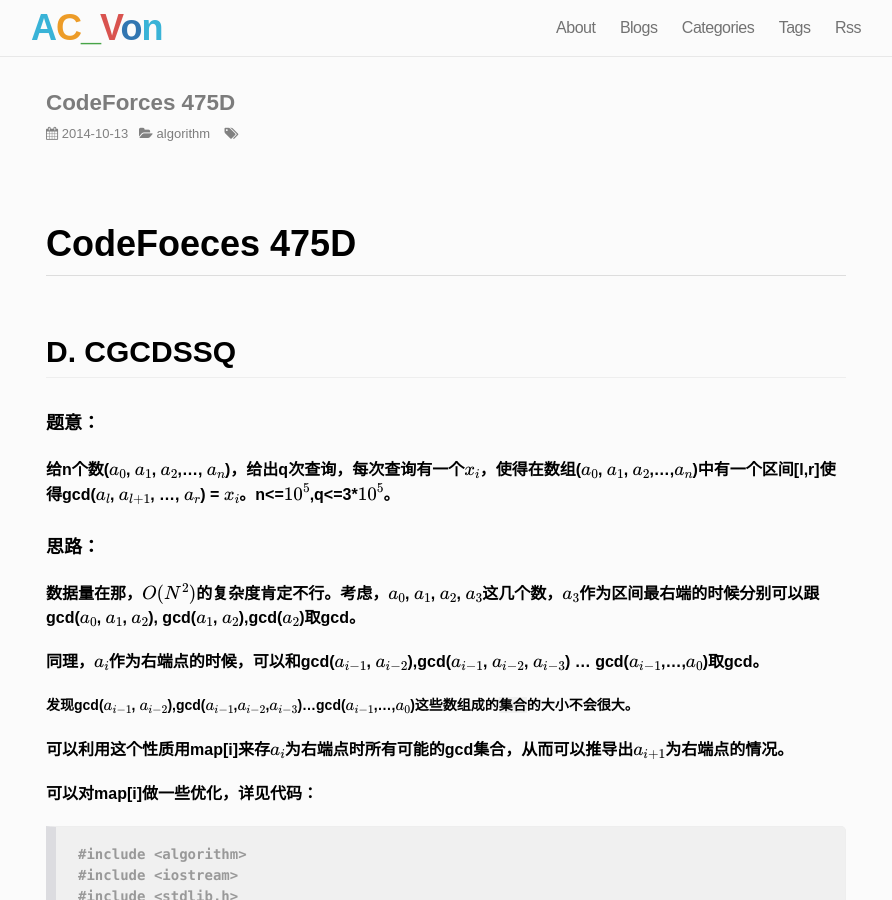
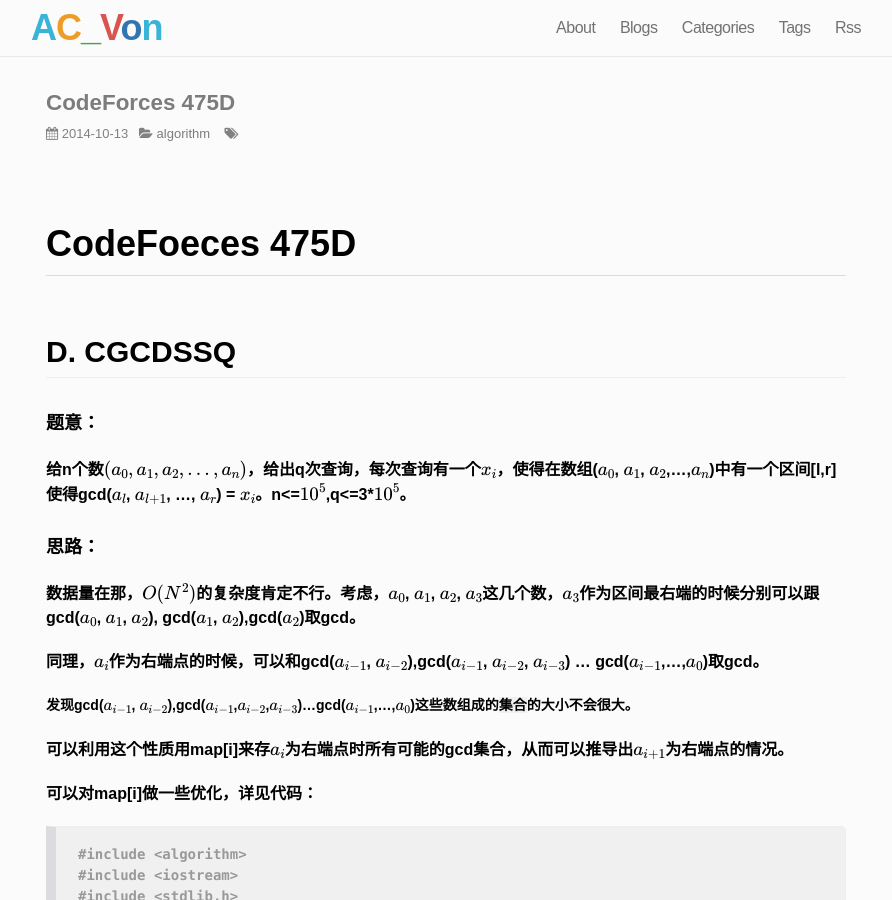
Before and after one commit to vongang/vongang.github.io, a Jekyll site: the page built from _posts/2014-10-13-codeforces-475d.md, in a window 1280 px wide and 900 px high. Shown: the whole window, without its empty margins (194-1086 px from the left). Built offline with Jekyll 4.4.1, drawn with Linux system fonts in a browser that asks for light colours; nearby versions of some CDN libraries; Markdown is read by kramdown in place of the engine named in the settings; formulas are drawn with MathJax 3; comment, search, counter and statistics services are not loaded.

```diff
--- a/_posts/2014-10-13-codeforces-475d.md
+++ b/_posts/2014-10-13-codeforces-475d.md
@@ -10,7 +10,7 @@ category: algorithm
 
 #### 题意：
 
-给n个数($a_0$, $a_1$, $a_2$,..., $a_n$)，给出q次查询，每次查询有一个$x_i$，使得在数组($a_0$, $a_1$, $a_2$,...,$a_n$)中有一个区间[l,r]使得gcd($a_l$, $a_{l+1}$, ..., $a_r$) = $x_i$。n<=$10^5$,q<=3*$10^5$。
+给n个数$(a_0, a_1, a_2,..., a_n)$，给出q次查询，每次查询有一个$x_i$，使得在数组($a_0$, $a_1$, $a_2$,...,$a_n$)中有一个区间[l,r]使得gcd($a_l$, $a_{l+1}$, ..., $a_r$) = $x_i$。n<=$10^5$,q<=3*$10^5$。
 
 #### 思路：
 
```
